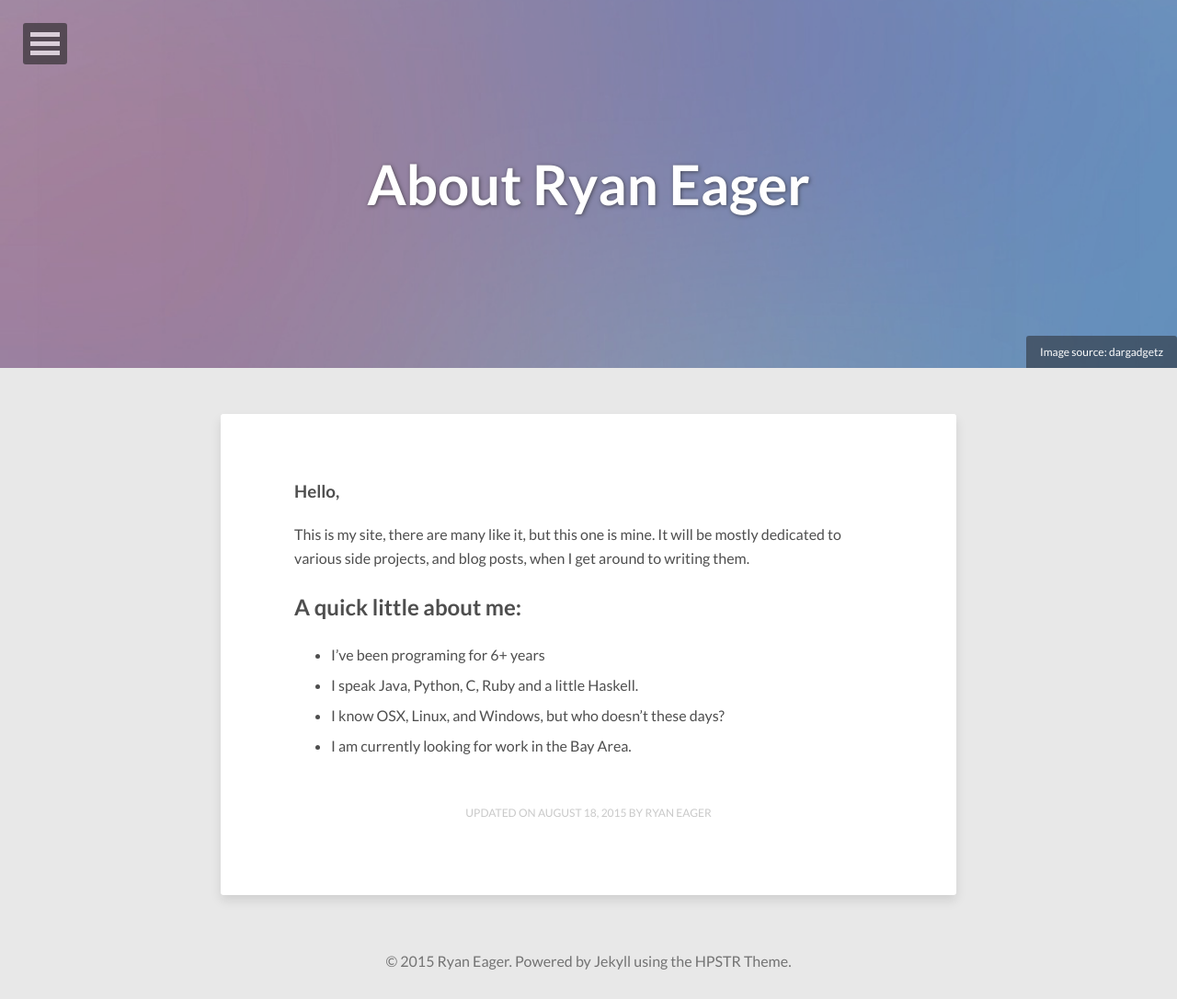
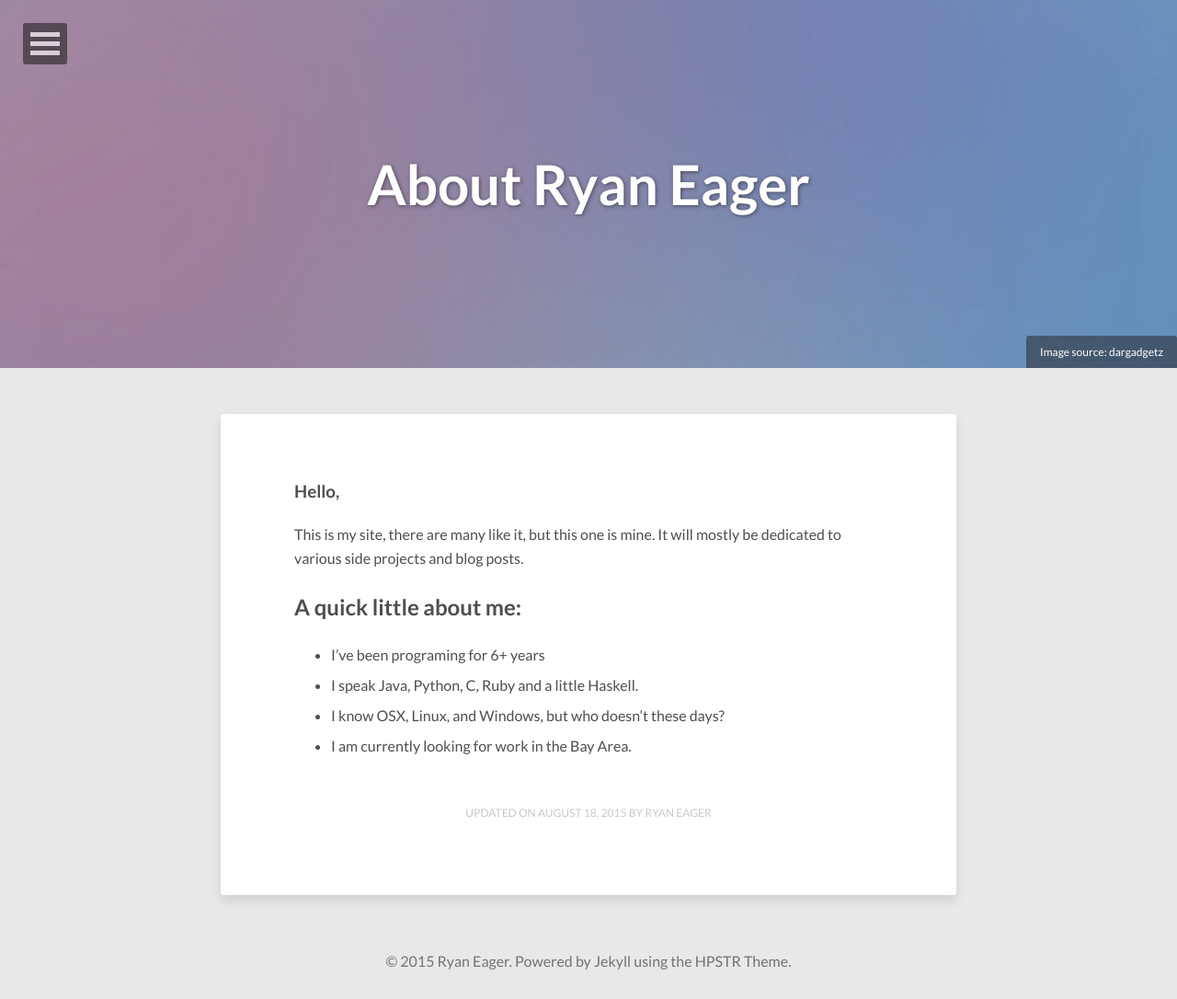
Before and after one commit to RyanEager/ryaneager.github.io, a Jekyll site: the page built from about/index.md, in a window 1280 px wide. Shown: the whole page at 92% size. Built offline with Jekyll 4.4.1, drawn with Linux system fonts in a browser that asks for light colours; nearby versions of some CDN libraries.

Commit message:
removed text

```diff
--- a/about/index.md
+++ b/about/index.md
@@ -10,7 +10,7 @@ share: false
 modified: 2015-08-18
 ---
 ###Hello,
-This is my site, there are many like it, but this one is mine. It will be mostly dedicated to various side projects, and blog posts, when I get around to writing them.
+This is my site, there are many like it, but this one is mine. It will mostly be dedicated to various side projects and blog posts.
 
 ## A quick little about me:
 
```
